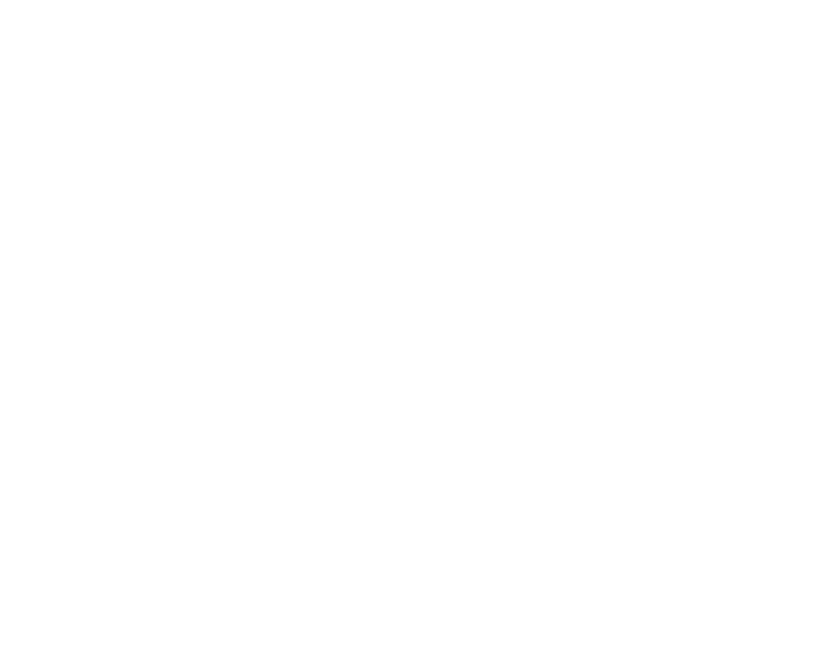
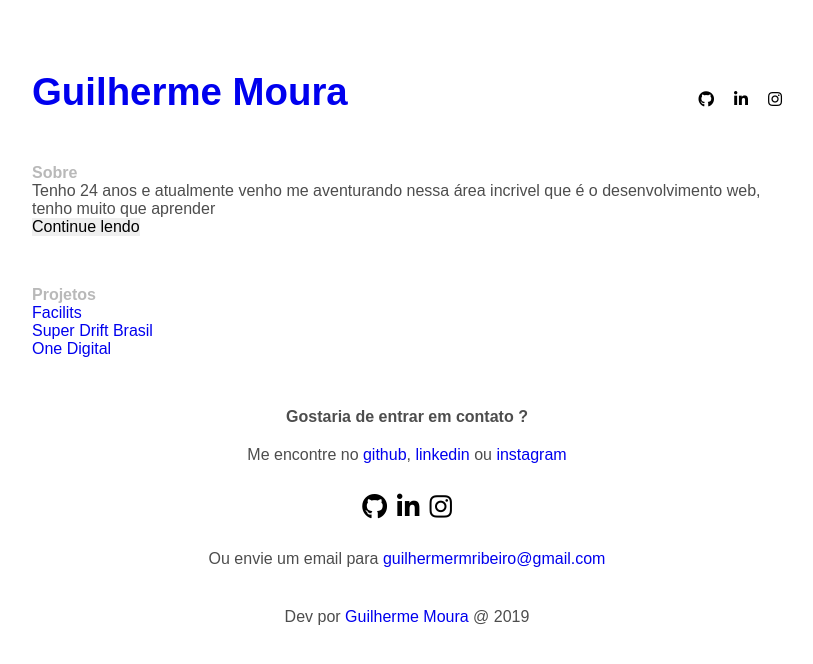
Before and after one commit to guilhermerm/guilhermemoura.com.br, a plain HTML site: page index.html in a window 1280 px wide. Shown: the whole page, without its empty margins (233-1046 px from the left). Drawn offline with Linux system fonts and the light colour scheme.

Commit message:
add index.html, style.css and reset.css

```diff
--- /dev/null
+++ b/css/reset.css
@@ -0,0 +1,17 @@
+*{
+    margin: 0px;
+    padding: 0px;
+    box-sizing: border-box;
+    font-size: 100%;
+    border: none;
+    outline: none;
+}
+
+a{
+    text-decoration: none;
+}
+
+
+ol, ul{
+    list-style: none;
+}
--- a/css/style.css
+++ b/css/style.css
@@ -1,3 +1,103 @@
+body{
+    max-width: 750px;
+    margin: 0 auto;
+    font-family: 'PT Sans', sans-serif;
+    color: rgb(77, 77, 77);
+}
+
+h2{
+    color: rgb(185, 185, 185);
+}
+
+
+/* header */
+
+header{
+    display: flex;
+    justify-content: space-between;
+    align-items: baseline;
+    padding-top: 70px;
+}
+
 h1{
-    font-family: bahnschrift
+    font-size: 2.4rem;
 }
+
+header ul{
+    display: flex;
+}
+
+header ul li{
+    margin: 0 10px;
+}
+
+
+header ul li:first-child{
+    margin-left: 0;
+}
+
+header ul li:last-child{
+    margin-right: 0;
+}
+
+header li i{
+    color: #000;
+}
+
+
+
+/* Bio */
+
+.bio{
+    padding: 50px 0px;
+}
+
+/* Projects */
+
+.projects{
+    padding-bottom: 50px;
+}
+
+/* Contact */
+
+.contact{
+    text-align: center;
+}
+
+.contact ul{
+    display: flex;
+    justify-content: center;
+}
+
+.contact h3{
+    padding-bottom: 20px;
+}
+
+.contact ul{
+    padding: 30px 0;
+}
+
+.contact li{
+    margin: 0 5px;
+}
+
+.contact li:first-child{
+    margin-left: 0;
+}
+
+.contact li:last-child{
+    margin-right: 0;
+}
+
+.contact li i{
+    font-size: 1.6rem;
+    color: #000;
+}
+
+
+/* Footer */
+
+footer{
+    text-align: center;
+    padding-top: 40px;
+}
--- a/index.html
+++ b/index.html
@@ -2,11 +2,84 @@
 <html>
     <head>
         <meta charset="UTF-8">
+        <meta name="viewport" content="width=device-width, initial-scale=1"/>
         <title>Guilherme Moura</title>
         <link rel="stylesheet" type="text/css" href="css/style.css">
+        <link rel="stylesheet" type="text/css" href="css/reset.css">
         <link rel="shortcut icon" type="image/png" href="assts/img/favicon.png"/>
+        <link rel="stylesheet" href="https://use.fontawesome.com/releases/v5.6.3/css/all.css" integrity="sha384-UHRtZLI+pbxtHCWp1t77Bi1L4ZtiqrqD80Kn4Z8NTSRyMA2Fd33n5dQ8lWUE00s/" crossorigin="anonymous">
     </head>
     <body>
+        <!-- Header -->
+        <header>
+            <h1><a href="www.guilhermemoura.com.br">Guilherme Moura</a></h1>
+            <ul>
+                <li>
+                    <a href="https://github.com/guilhermerm" target="_blank"><i class="fab fa-github"></i></a>
+                </li>
+
+                <li>
+                    <a href="https://www.linkedin.com/in/guilherme-moura-2aa888a9/" target="_blank"><i class="fab fa-linkedin-in"></i></a>
+                </li>
+
+                <li>
+                    <a href="https://www.instagram.com/guilhermermr/" target="_blank"><i class="fab fa-instagram"></i></a>
+                </li>
+            </ul>
+        </header>
+
+        <!-- Bio -->
+
+        <section class="bio">
+
+            <h2>Sobre</h2>
+            <p>Tenho 24 anos e atualmente venho me aventurando nessa área incrivel que é o desenvolvimento web,
+                tenho muito que aprender
+            </p>
+            <button>Continue lendo</button>
+
+        </section>
+
+        <!-- Projects -->
+
+        <section class="projects">
+
+            <h2>
+                Projetos
+            </h2>
+
+            <ul>
+                <li><a href="#">Facilits</a></li>
+                <li><a href="#">Super Drift Brasil</a></li>
+                <li><a href="#">One Digital</a></li>
+            </ul>
+        </section>
+
+        <!-- Contact -->
+        <section class="contact">
+            <h3>Gostaria de entrar em contato ?</h3>
+
+            <p>Me encontre no <a href="https://github.com/guilhermerm" target="_blank">github</a>, <a href="https://www.linkedin.com/in/guilherme-moura-2aa888a9/" target="_blank">linkedin</a> ou <a href="https://www.instagram.com/guilhermermr/" target="_blank">instagram</a></p>
+
+            <ul>
+                <li>
+                    <a href="https://github.com/guilhermerm" target="_blank"><i class="fab fa-github"></i></a>
+                </li>
+
+                <li>
+                    <a href="https://www.linkedin.com/in/guilherme-moura-2aa888a9/" target="_blank"><i class="fab fa-linkedin-in"></i></a>
+                </li>
+
+                <li>
+                    <a href="https://www.instagram.com/guilhermermr/" target="_blank"><i class="fab fa-instagram"></i></a>
+                </li>
+            </ul>
+
+         <p>Ou envie um email para <a href="mailto:sam@samanthaming.com">guilhermermribeiro@gmail.com</a></p>
+        </section>
+        <!-- Footer -->
+        <footer>Dev por <a href="https://www.instagram.com/guilhermermr/ " target="_blank">Guilherme Moura</a> @ 2019</footer>
+
 
         <script scr="js/script.js"></script>
     </body>
```
